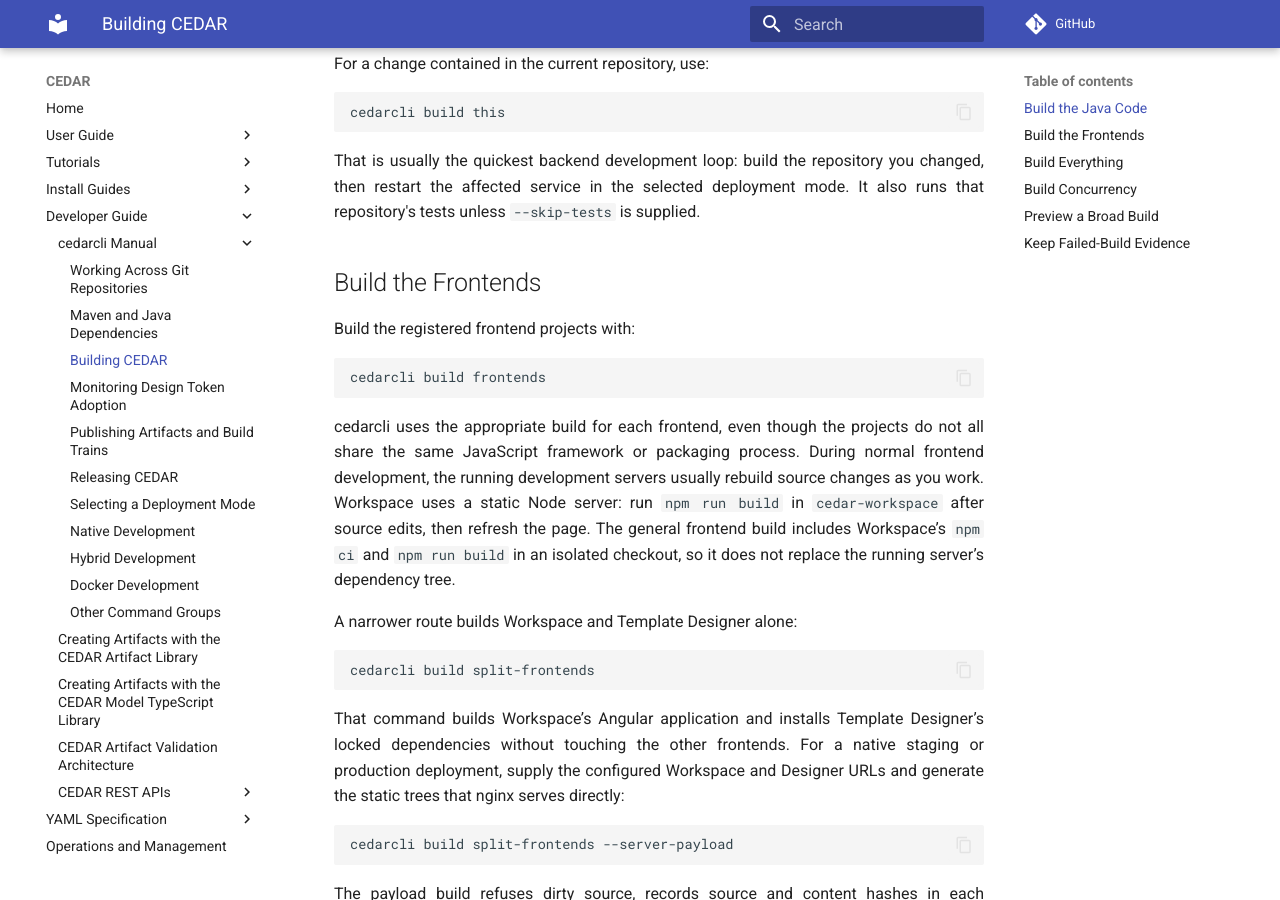
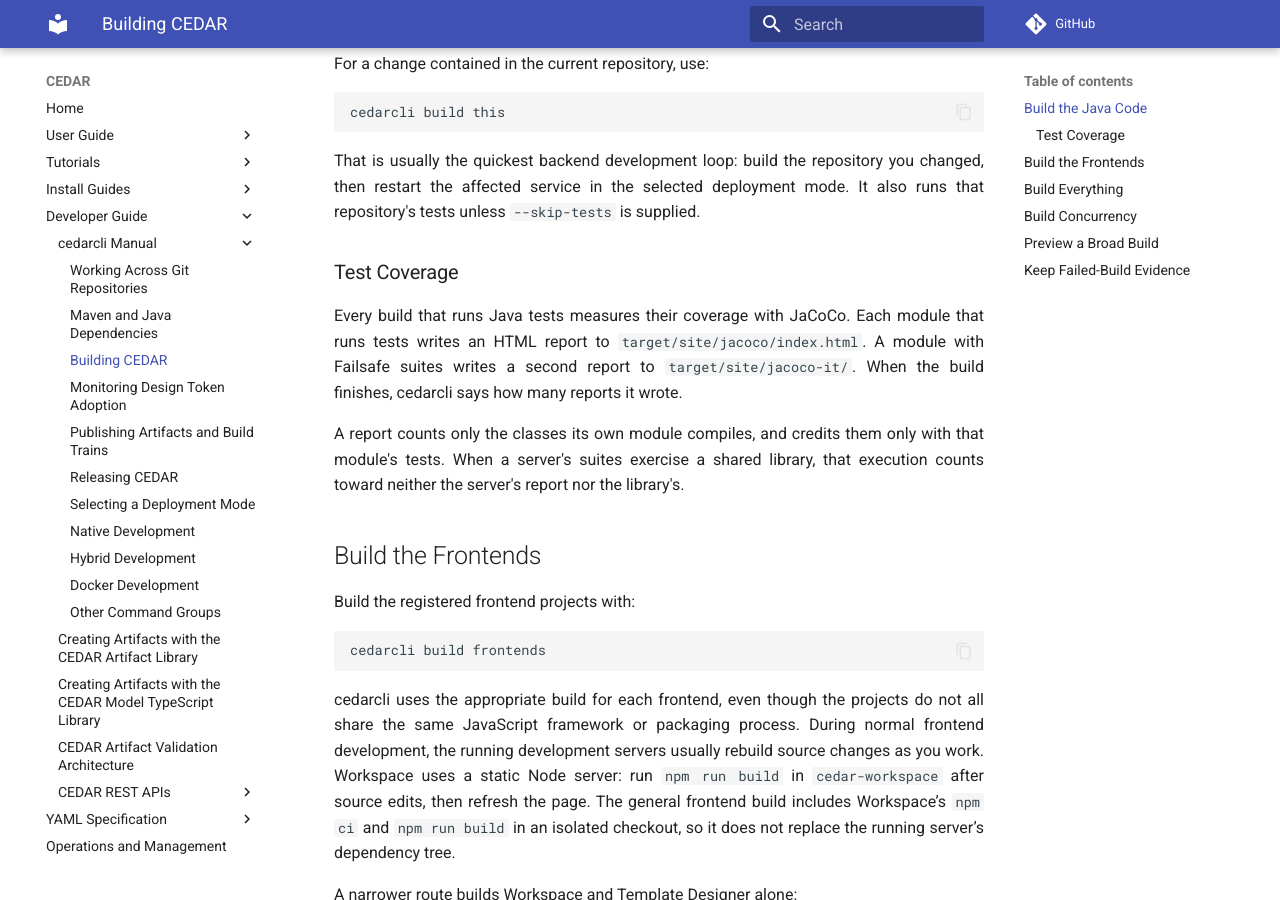
Before and after one commit to metadatacenter/cedar-mkdocs, an MkDocs documentation site: the page built from docs/developer-guide/cedarcli/building.md, in a window 1280 px wide and 900 px high, scrolled down 858 px. Built offline with MkDocs 1.6.1 and Material for MkDocs 9.7.7, drawn with Linux system fonts in a browser that asks for light colours; comment, search, counter and statistics services are not loaded.

Commit message:
Describe the coverage reports a Java build writes
Co-Authored-By: Claude Opus 5.5 <noreply@anthropic.com>

```diff
--- a/docs/developer-guide/cedarcli/building.md
+++ b/docs/developer-guide/cedarcli/building.md
@@ -44,6 +44,17 @@ cedarcli build this
 That is usually the quickest backend development loop: build the repository you changed, then
 restart the affected service in the selected deployment mode. It also runs that repository's tests
 unless `--skip-tests` is supplied.
+
+### Test Coverage
+
+Every build that runs Java tests measures their coverage with JaCoCo. Each module that runs tests
+writes an HTML report to `target/site/jacoco/index.html`. A module with Failsafe suites writes a
+second report to `target/site/jacoco-it/`. When the build finishes, cedarcli says how many reports
+it wrote.
+
+A report counts only the classes its own module compiles, and credits them only with that module's
+tests. When a server's suites exercise a shared library, that execution counts toward neither the
+server's report nor the library's.
 
 ## Build the Frontends
 
```
